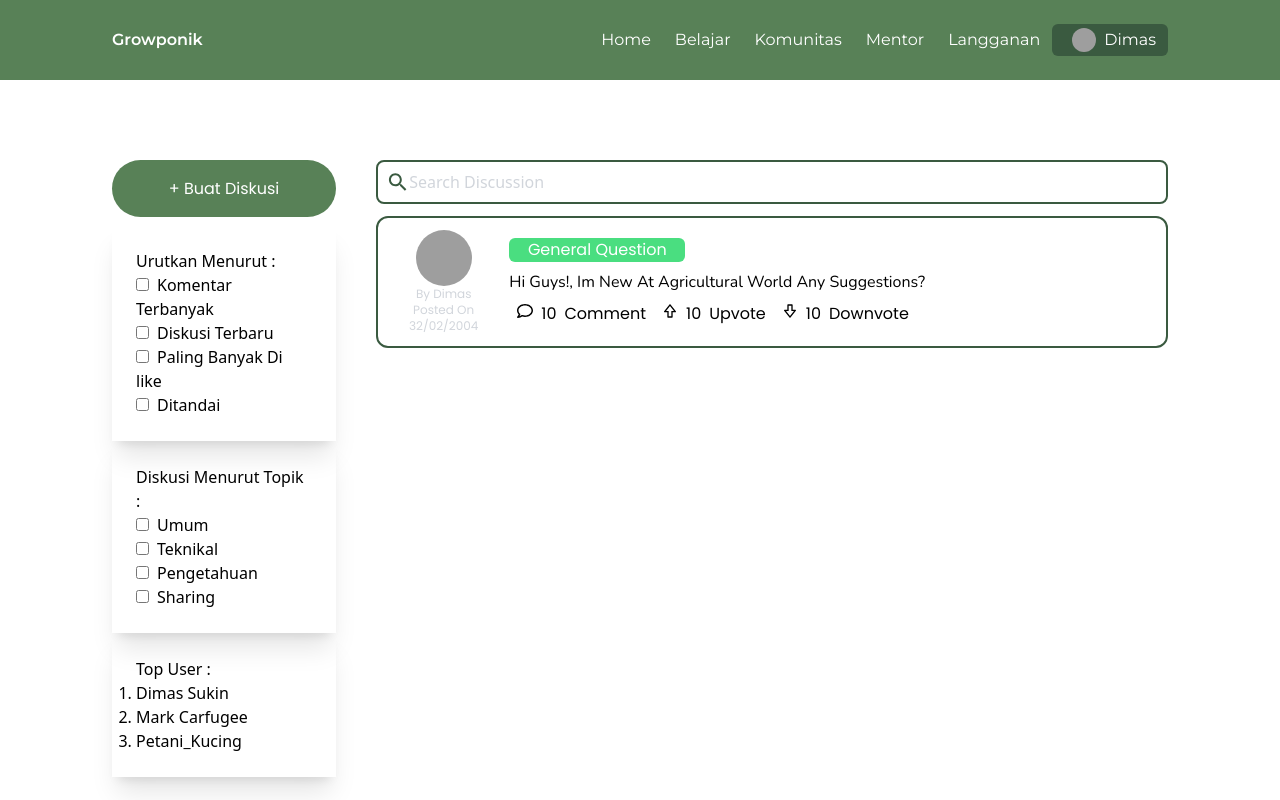
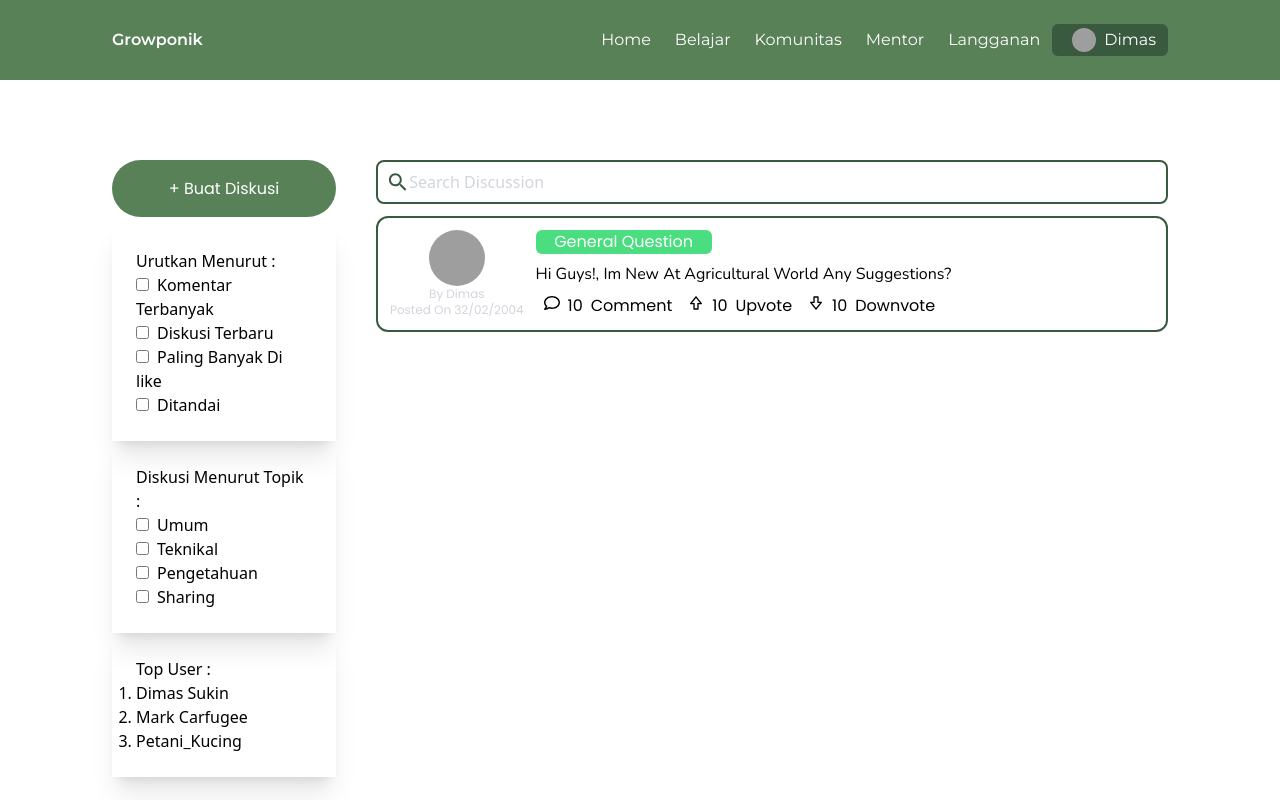
Before and after one commit to Fadil-Tao/GrowPonik, a React (Vite) app: page /komunitas in a window 1280 px wide. Shown: the top 800 px of the page. Built offline with nearby package versions, Linux system fonts and the light colour scheme; grey boxes are pictures that could not be loaded.

Commit message:
fixing card's overflowing

```diff
--- a/src/components/_community-page/DiscussionCard.jsx
+++ b/src/components/_community-page/DiscussionCard.jsx
@@ -19,7 +19,7 @@ export default function DiscussionCard() {
                     <p className='text-gray-300'>Posted On 32/02/2004</p>
                 </div>
             </div>
-            <div className='w-full '>
+            <div className=' w-2/3 '>
                 <div className='w-44  rounded-md px-2 text-center bg-green-400'>
                     <p className='text-white'>General Question</p>
                 </div>
@@ -28,7 +28,7 @@ export default function DiscussionCard() {
                         Hi Guys!, Im New At Agricultural World Any Suggestions?
                     </h2>
                 </div>
-                <div className='flex '>
+                <div className='flex flex-wrap '>
                     <IconDiscussion
                         amoun={10}
                         title={'Comment'}
```
